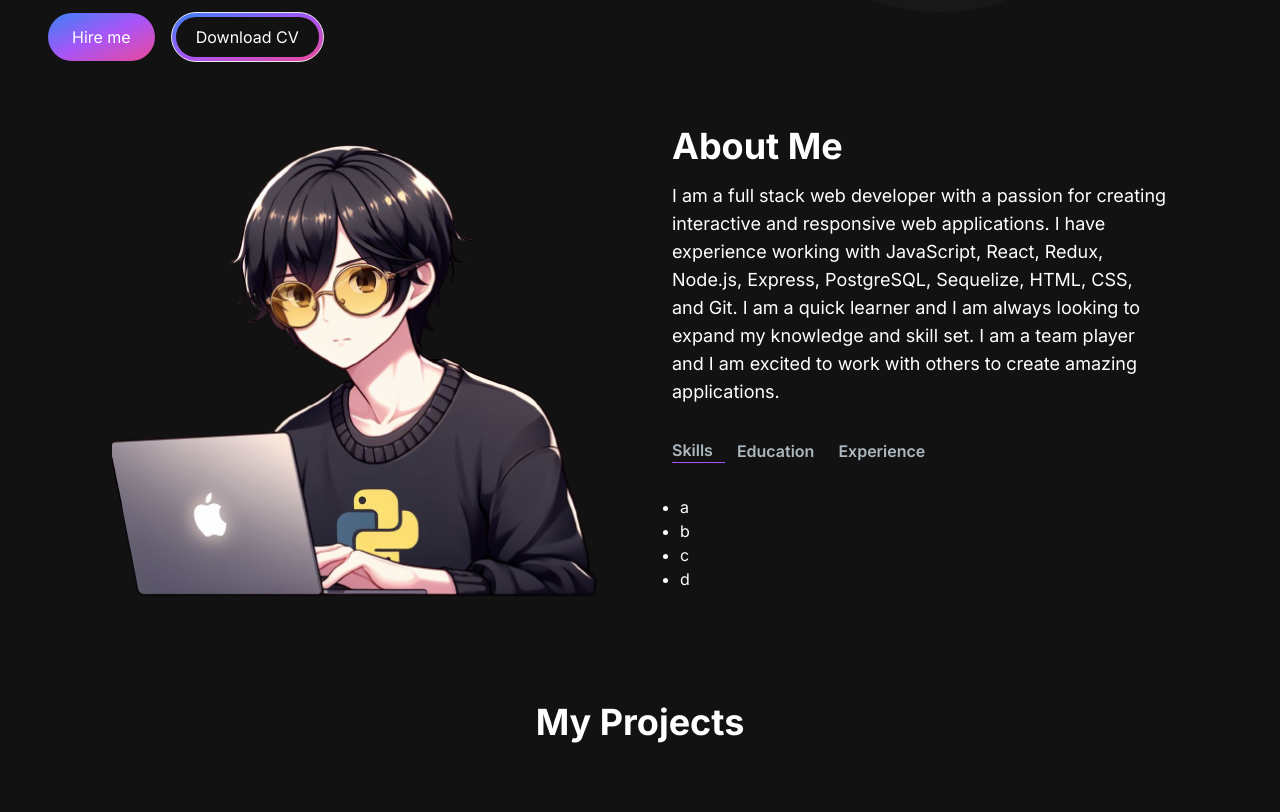
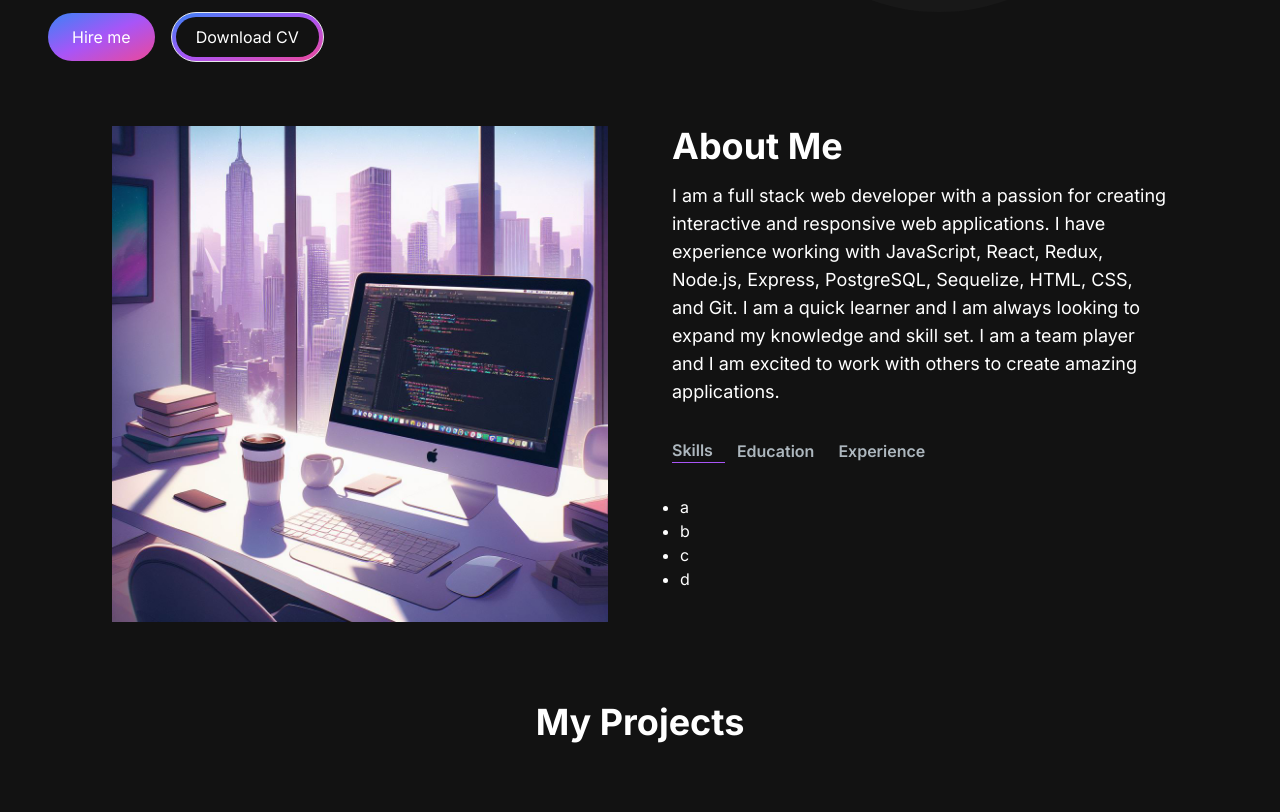
Before and after one commit to Marcel-Wil/portfolio, a Next.js app: page / in a window 1280 px wide. Shown: the part 500-1312 px from the top of the page. Built offline with nearby package versions, Linux system fonts and the light colour scheme.

Commit message:
Fixed RefereceError localstorage not defined

```diff
--- a/app/components/AboutSection.jsx
+++ b/app/components/AboutSection.jsx
@@ -53,8 +53,8 @@ const AboutSection = () => {
     <section className="text-white">
       <div className="md:grid md:grid-cols-2 gap-8 items-center py-8 px-4 xl:gap-16 sm:py-16 xl:px-16">
         <Image
-          src="/images/Marcel-Anime.png"
-          width={500}
+          src="/images/animeStyleBackground.jfif"
+          width={550}
           height={500}
           alt="About"
         />
--- a/app/components/EmailSection.jsx
+++ b/app/components/EmailSection.jsx
@@ -15,6 +15,7 @@ const EmailSection = () => {
   }, []);
 
   const checkIf24HoursPassed = () => {
+    if (typeof window !== "undefined") {
       const lastSubmissionTime = localStorage.getItem("lastSubmissionTime");
       if (lastSubmissionTime === null) return true; //if no submission has been made yet, allow submission
       // Get the current time
@@ -25,6 +26,7 @@ const EmailSection = () => {
         currentTime - lastSubmissionTime < 24 * 60 * 60 * 1000
       ) {
         return false;
+      }
     }
   };
 
```
Also changed, not shown: public/images/animeStyleBackground.jfif (added). Lines whose indentation alone changed are shown as unchanged.
